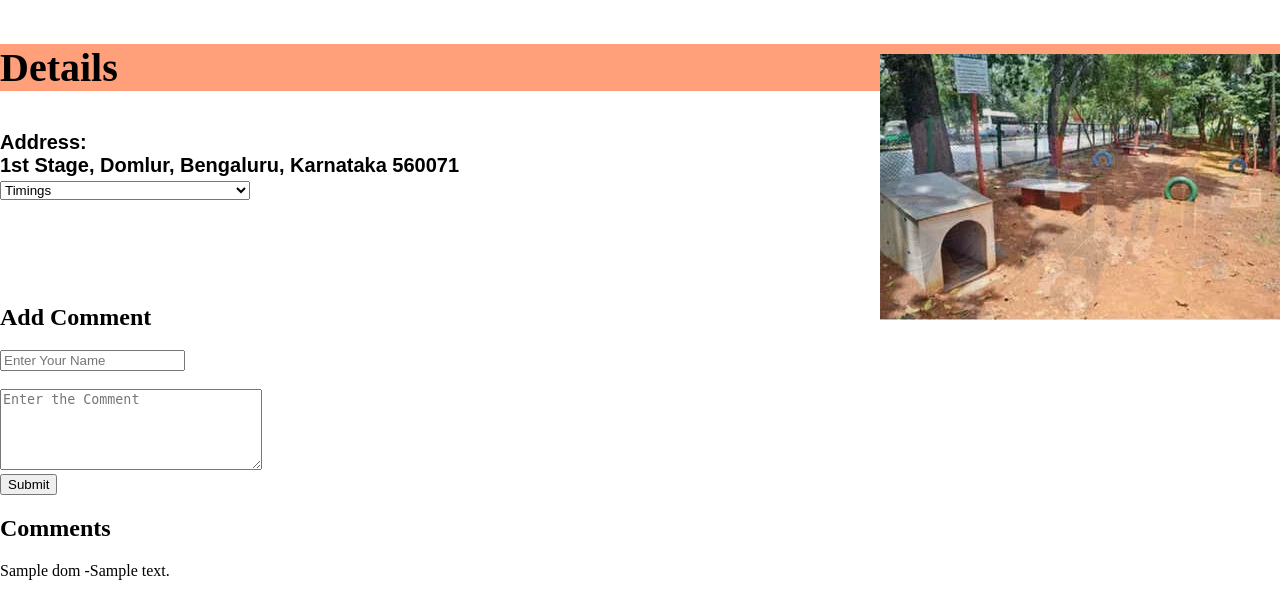
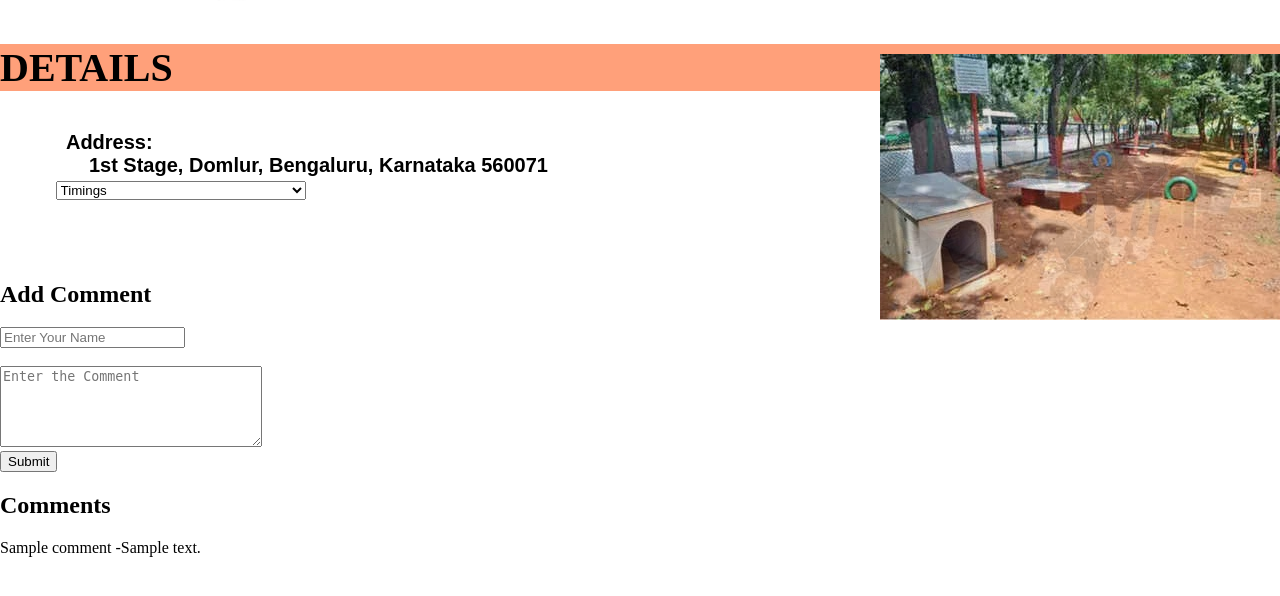
Before and after one commit to Dhathwar91/petwebsite, a PHP site: page /Domlur.php in a window 1280 px wide. Shown: the part 679-1275 px from the top of the page. After the commit the page ends 1236 px from the top, so only its background shows below. Run offline with PHP 8.4, Linux system fonts and the light colour scheme; tables that the repository leaves empty or names only in its code hold one stand-in row (values such as "Sample post").

Commit message:
Add files via upload

```diff
--- a/Domlur.php
+++ b/Domlur.php
@@ -37,11 +37,12 @@
     <div class="Slider">
 
     </div>
-    <h3>Details</h3>
+    <h3>DETAILS</h3>
     <pre>
-Address:
-1st Stage, Domlur, Bengaluru, Karnataka 560071
-<select style="width: 250px;">
+            Address:
+                1st Stage, Domlur, Bengaluru, Karnataka 560071
+          <select style="width: 250px;">
+
         <option value="Timings">Timings</option>
     <option value="Monday">Monday  :      4am–9pm</option>
     <option value="Tuesday">Tuesday  :     4am–9pm</option>
@@ -52,11 +53,10 @@ Address:
     <option value="Sunday">Sunday     :    4am–9pm</option>
 
   </select>
-
- </pre>
+  </pre>
  <x-star-rating value="3" number="5"></x-star-rating>
 
- <form action="domlur_post.php" method="POST" enctype="multipart/form-data" >
+ <form action="post_comment.php" method="POST" enctype="multipart/form-data" >
     <h2>Add Comment</h2>
       <input type="text" placeholder="Enter Your Name" name="name" required /> <br /><br />
       <textarea rows="5" placeholder="Enter the Comment" cols="30" name="comment" required></textarea><br>
@@ -65,7 +65,7 @@ Address:
   <h2>Comments</h2>
     <?php
     $con=mysqli_connect("localhost","root","divchand2","project");
-    $find_project=mysqli_query($con,"SELECT * FROM dom");
+    $find_project=mysqli_query($con,"SELECT * FROM comments");
     while($row=mysqli_fetch_assoc($find_project))
     {
         $comment_name=$row['name'];
```
